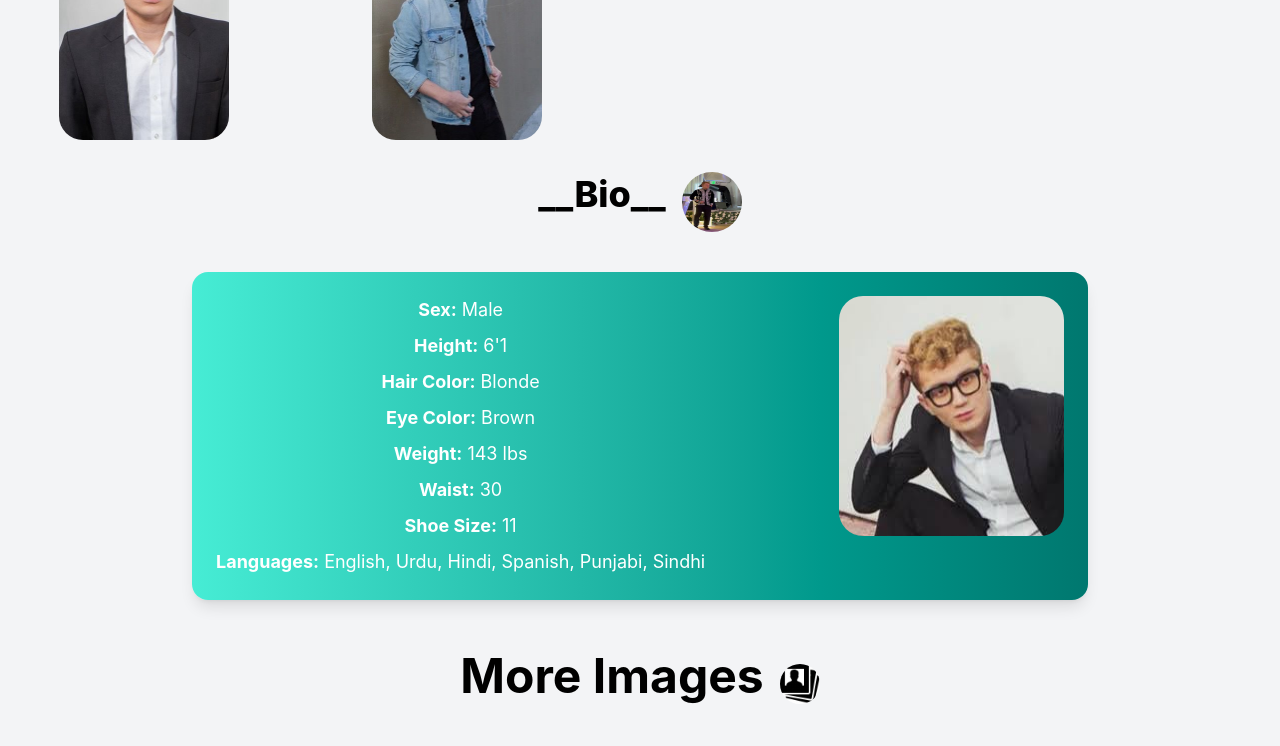
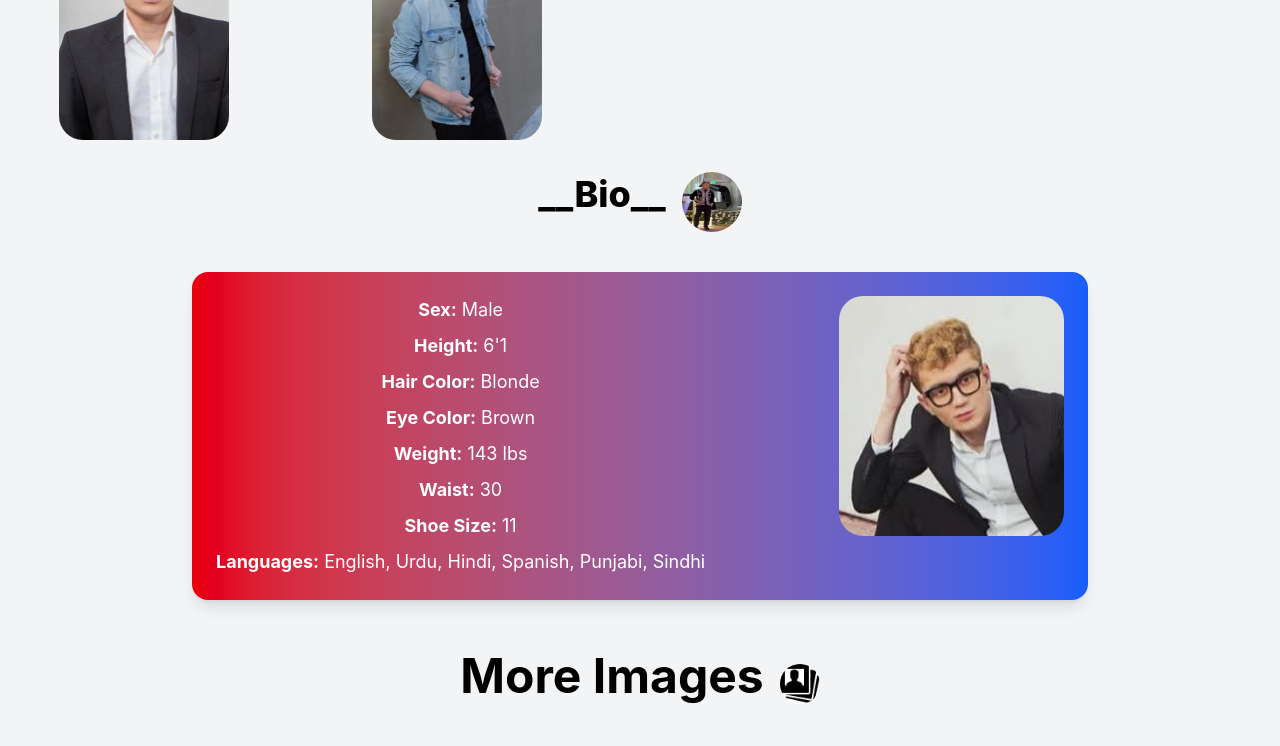
Before and after one commit to Vkautlya99/Shayan-Portfolio, a React (Vite) app: page /photos in a window 1280 px wide. Shown: the part 605-1351 px from the top of the page. Built offline with nearby package versions, Linux system fonts and the light colour scheme.

Commit message:
usa style setup photos

```diff
--- a/src/pages/Photos.jsx
+++ b/src/pages/Photos.jsx
@@ -144,7 +144,7 @@ const About = () => {
         data-aos="flip-left"
         data-aos-easing="ease-out-cubic"
         data-aos-duration="2000"
-        className="flex justify-between max-w-4xl mx-auto mt-10 p-6 rounded-2xl shadow-lg bg-gradient-to-r from-teal-300 to-teal-700 text-white text-lg mb-5 "
+        className="flex justify-between max-w-4xl mx-auto mt-10 p-6 rounded-2xl shadow-lg bg-gradient-to-r from-red-600 to-blue-600 text-white text-lg mb-5 "
       >
         <ul className="space-y-2 text-center">
           <li><strong>Sex:</strong> Male</li>
```
